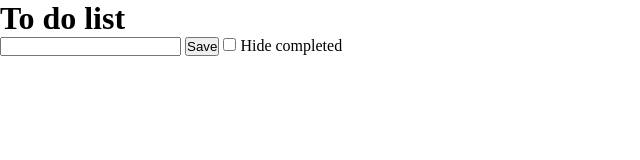
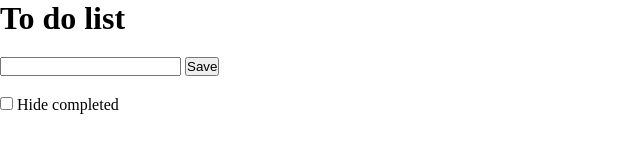
Before and after one commit to Hea092024/js-Advanced-TodoList-Leah, a plain HTML site: page index.html in a window 1280 px wide. Shown: the whole page, without its empty margins (0-640 px from the left). Drawn offline with Linux system fonts and the light colour scheme.

Commit message:
added style to it and added divs to html

```diff
--- a/index.html
+++ b/index.html
@@ -1,22 +1,24 @@
 <!DOCTYPE html>
 <html lang="en">
   <head>
-    <meta charset="UTF-8">
-    <meta name="viewport" content="width=device-width, initial-scale=1.0">
-    <link rel="stylesheet" href="style.css">
+    <meta charset="UTF-8" />
+    <meta name="viewport" content="width=device-width, initial-scale=1.0" />
+    <link rel="stylesheet" href="style.css" />
     <script src="script.js" defer></script>
     <title>To do list</title>
   </head>
   <body>
     <main>
+      <div id="mainBox">
+        <h1 id="title">To do list</h1>
         <div>
-            <h1 id="title">To do list</h1>
-            <div></div>
-            <input type="text" id="mainInput">
+          <input type="text" id="mainInput" />
           <button id="mainButton">Save</button>
-
-            <input type="checkBox" name="visInvis" id="visInvis">
+        </div>
+        <div>
+          <input type="checkBox" name="visInvis" id="visInvis" />
           <label for="checkerBox">Hide completed</label>
+        </div>
       </div>
     </main>
   </body>
--- a/style.css
+++ b/style.css
@@ -3,3 +3,9 @@
     padding: 0;
     box-sizing: border-box;
 }
+
+#mainBox {
+    display: flex;
+    flex-direction: column;
+    gap: 20px;
+}
```
Lines whose indentation alone changed are shown as unchanged.
